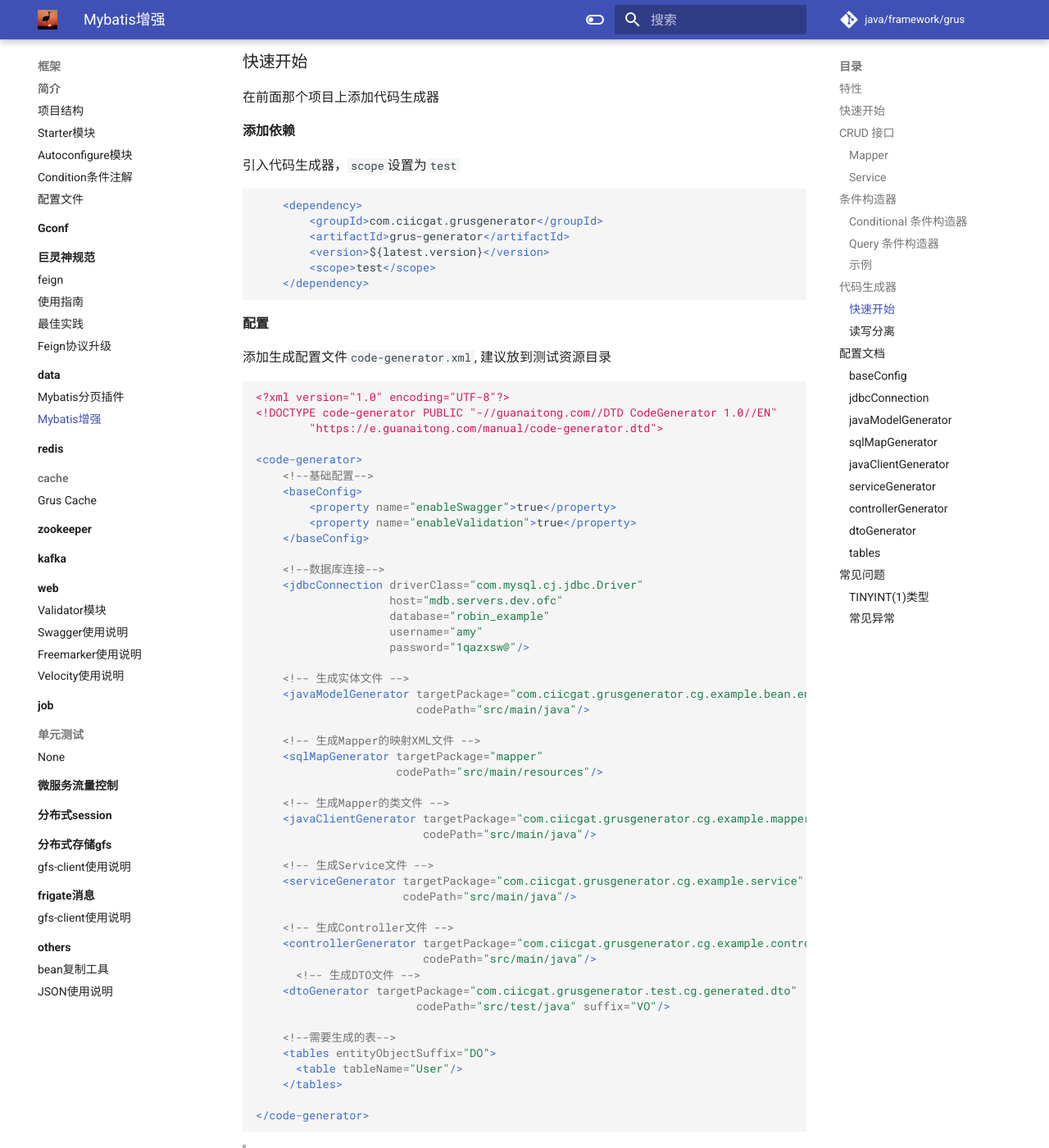
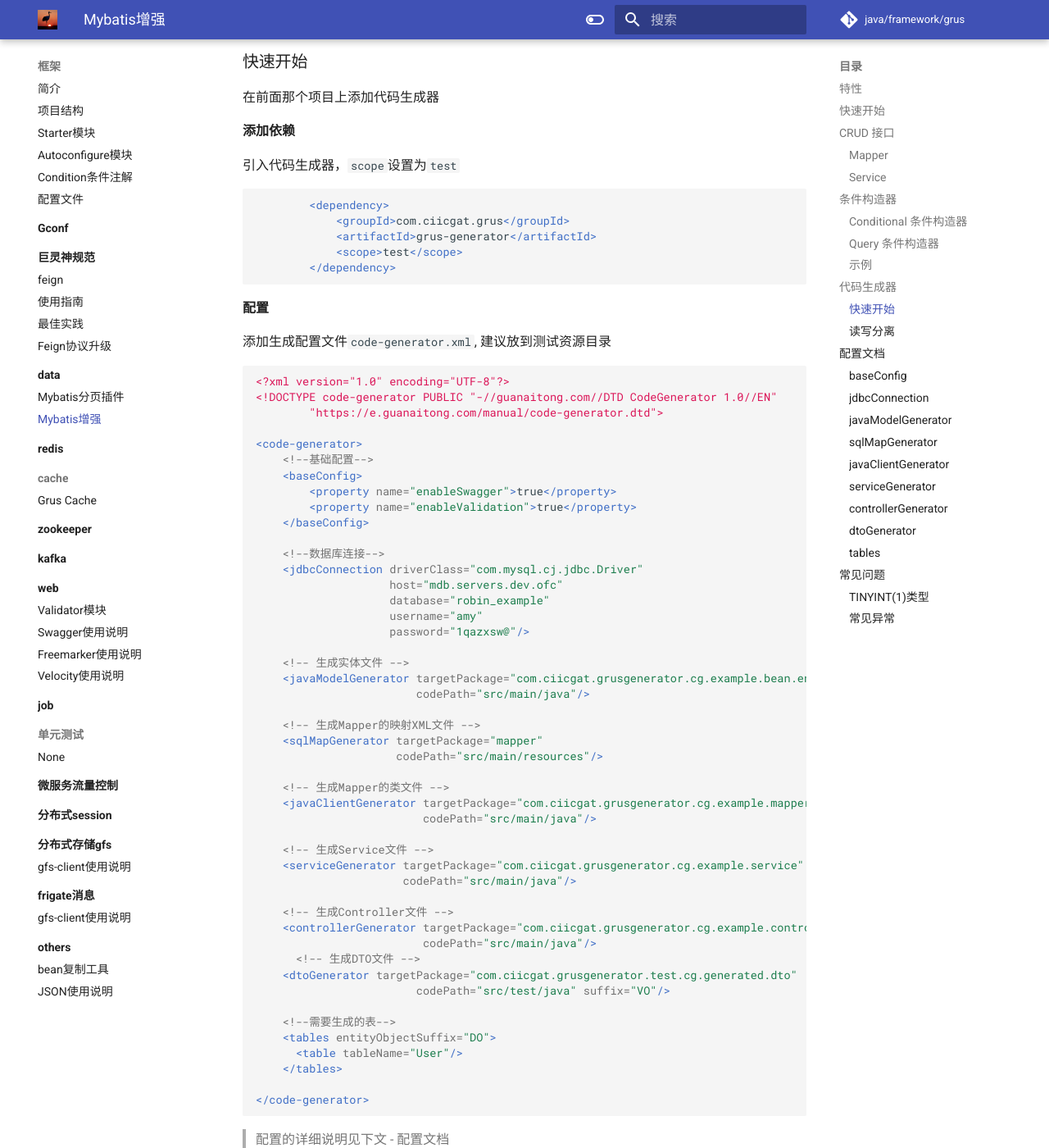
Before and after one commit to guanaitong/grus, an MkDocs documentation site: the page built from docs/framework/data/mybatis-enhance.md, in a window 1280 px wide and 1400 px high, scrolled down 11315 px. Shown: the whole window at 82% size. Built offline with MkDocs 1.6.1 and Material for MkDocs 9.7.7, drawn with Linux system fonts in a browser that asks for light colours; some of the changed text lies outside the part shown.

Commit message:
modify grus-generator docs

````diff
--- a/docs/framework/data/mybatis-enhance.md
+++ b/docs/framework/data/mybatis-enhance.md
@@ -579,12 +579,11 @@ List<ShopTip> list = shopTipMapper.list(example);
 引入代码生成器，`scope`设置为`test`
 
 ```xml
-    <dependency>
-        <groupId>com.ciicgat.grusgenerator</groupId>
-        <artifactId>grus-generator</artifactId>
-        <version>${latest.version}</version>
-        <scope>test</scope>
-    </dependency>
+        <dependency>
+            <groupId>com.ciicgat.grus</groupId>
+            <artifactId>grus-generator</artifactId>
+            <scope>test</scope>
+        </dependency>
 ```
 
 **配置**
````
Also changed, not shown: other parts of docs/framework/data/mybatis-enhance.md (+2 -2 lines).
